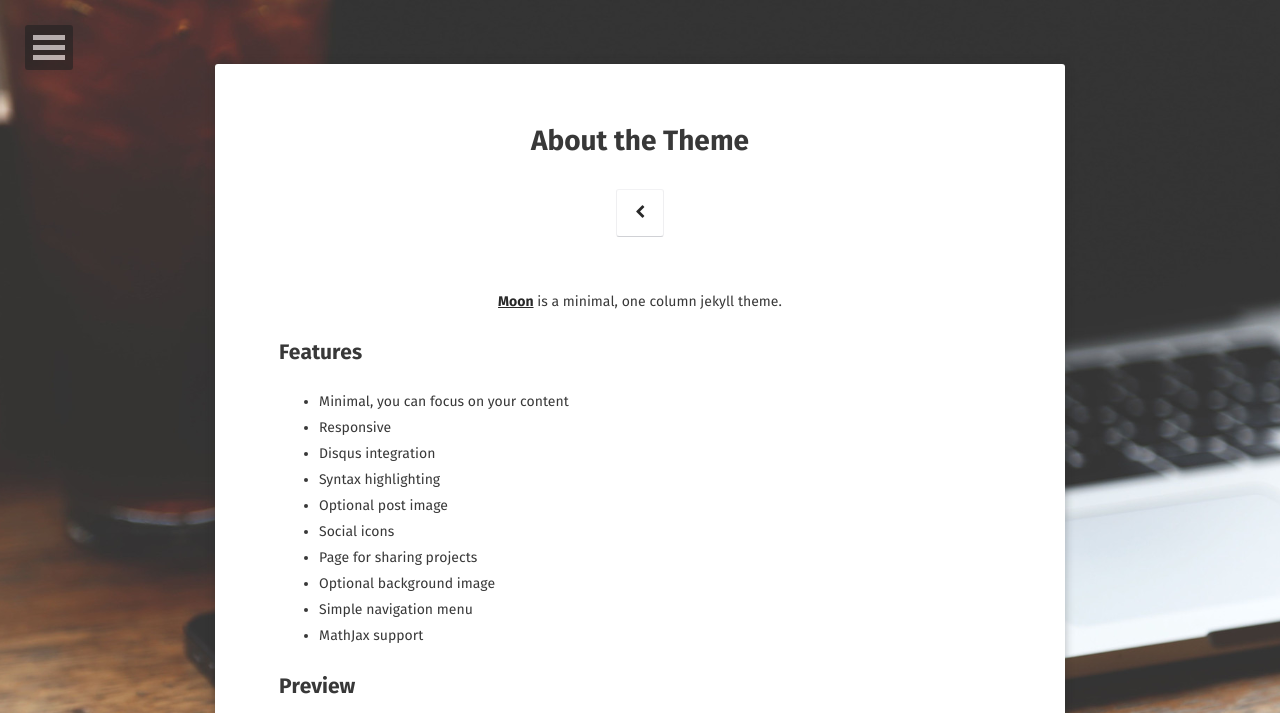
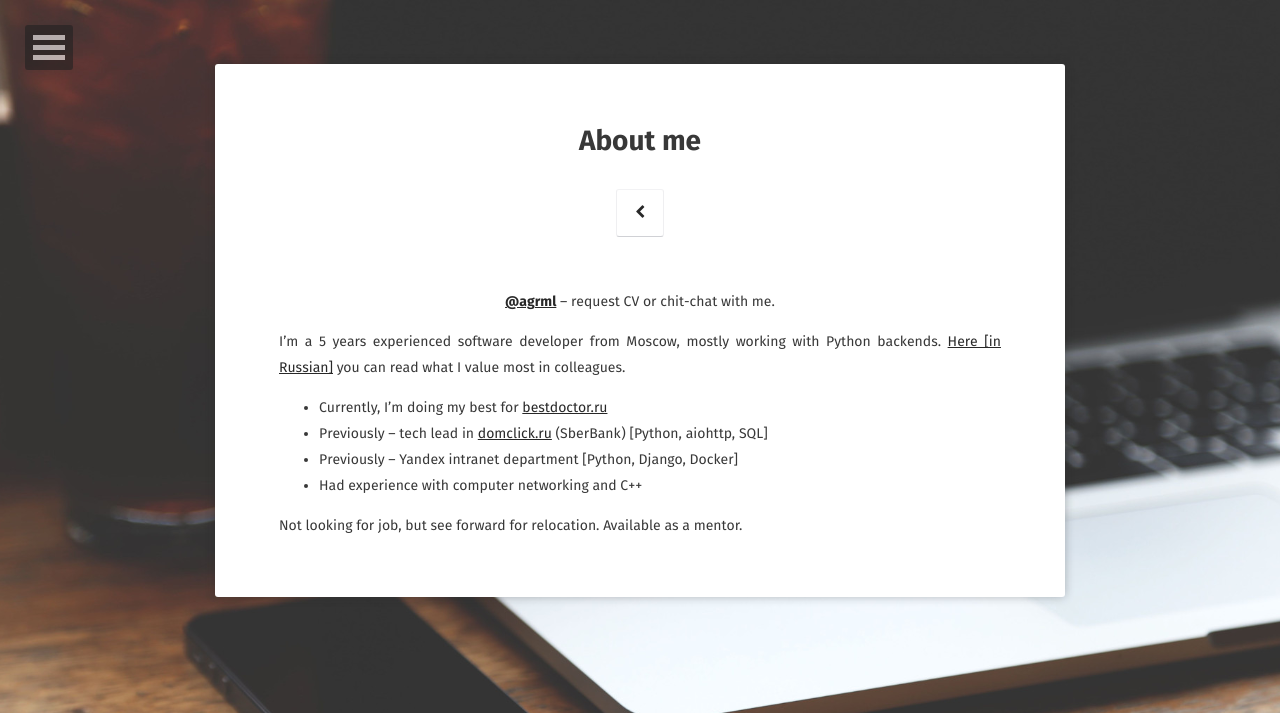
Before and after one commit to agrml/links, a Jekyll site: the page built from about/index.md, in a window 1280 px wide. Shown: the top 713 px of the page. Built offline with Jekyll 4.4.1, drawn with Linux system fonts in a browser that asks for light colours; some web fonts are replaced; some of the changed text lies outside the part shown; grey boxes are pictures that could not be loaded.

Commit message:
try other style

```diff
--- a/_config.yml
+++ b/_config.yml
@@ -1,14 +1,14 @@
 # Site
-title:              Moon
-bio:                'Minimal, one column jekyll theme.'
-description:        "Moon is a minimal, one column jekyll theme for your blog."
+title:              Michael Agranovskiy
+bio:                'Software developer, IT enthusiast and life researcher'
+description:        "Software developer, IT enthusiast and life researcher"
 reading_time:       true
 words_per_minute:   200
-logo:               'assets/img/logo.png'
+logo:               'assets/img/me.png'
 background:         'assets/img/placeholder-big.jpg'
 tiled_bg:           false   # Set this true if you want to tile your background image, otherwise it will be covered
 locale:             en_US
-url:                https://taylantatli.github.io/Moon
+url:                https://agrml.github.io/me/
 
 # Jekyll
 permalink:          /:title/
@@ -38,19 +38,19 @@ disqus_shortname:   taylantatli
   #ad-slot:
 #bing-verify:
 #email:
-twitter:            username
-facebook:           username
-github-url:         username
+#twitter:            username
+#facebook:           username
+#github-url:         username
 #stackoverflow:     123456/username   from a "http://stackoverflow.com/users/123456/username" link
 #linkedin:          username
 #xing:              username
-instagram:          username
+instagram:          agrml
 #lastfm:            username
 #tumblr:            username
-#medium:            '@username'
+medium:            '@agrml'
 #pinterest:         username
 #foursquare:        username
-steam:              username
+#steam:              username
 #dribbble:          username
 #youtube:           username
 #youtube-channel:   channel
--- a/about/index.md
+++ b/about/index.md
@@ -1,37 +1,19 @@
 ---
 layout: page
-title: About the Theme
+title: About me
 tags: [about, Jekyll, theme, moon]
 date: 2016-03-21
 comments: false
 ---
 
-<center><a href="http://taylantatli.github.io/Moon"><b>Moon</b></a> is a minimal, one column jekyll theme.</center>
+<center><a href="https://t.me/agrml"><b>@agrml</b></a> – request CV or chit-chat with me.</center>
 
-## Features
-* Minimal, you can focus on your content
-* Responsive
-* Disqus integration
-* Syntax highlighting
-* Optional post image
-* Social icons
-* Page for sharing projects
-* Optional background image
-* Simple navigation menu
-* MathJax support
 
-## Preview
+I'm a 5 years experienced software developer from Moscow, mostly working with Python backends. [Here [in Russian]](https://agrml.medium.com/%D0%B1%D1%8B%D1%82%D1%8C-%D0%BF%D1%80%D0%BE%D0%B3%D1%80%D0%B0%D0%BC%D0%BC%D0%B8%D1%81%D1%82%D0%BE%D0%BC-dc10d1781661) you can read what I value most in colleagues.
+* Currently, I'm doing my best for [bestdoctor.ru](bestdoctor.ru)
+* Previously – tech lead in [domclick.ru](domclick.ru) (SberBank) [Python, aiohttp, SQL]
+* Previously – Yandex intranet department [Python, Django, Docker]
+* Had experience with computer networking and C++
 
-{% capture images %}
-    https://cloud.githubusercontent.com/assets/754514/14509720/61c61058-01d6-11e6-93ab-0918515ecd56.png
-    https://cloud.githubusercontent.com/assets/754514/14509716/61ac6c8e-01d6-11e6-879f-8308883de790.png
-{% endcapture %}
-{% include gallery images=images caption="Screenshots of Moon Theme" cols=2 %}
-
-See a [live version of Moon](http://taylantatli.github.io/Moon) hosted on GitHub.
-
-## Getting Started
-
-To learn how to install and use this theme check out the [Setup Guide](http://taylantatli.me/Moon/moon-theme/) for more information.
-
-[Install Moon](https://github.com/TaylanTatli/Moon){: .btn}
+Not looking for job, but see forward for relocation.
+Available as a mentor.
```
Also changed, not shown: assets/img/me.jpg (added).
